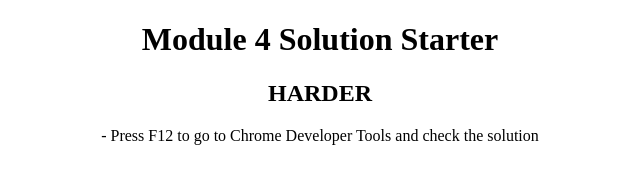
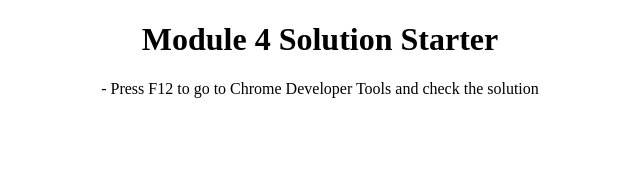
Before and after one commit to vikash-333/coursera-test, a plain HTML site: page module4-solution/index.html in a window 1280 px wide. Shown: the whole page, without its empty margins (320-960 px from the left). Drawn offline with Linux system fonts and the light colour scheme.

Commit message:
few changes to the folder structure

```diff
--- a/module4-solution/assignment4-solution-starter/harder/index.html
+++ b/module4-solution/index.html
@@ -12,7 +12,6 @@
 </head>
 <body>
   <h1><center>Module 4 Solution Starter</center></h1>
-  <h2> <center> HARDER</center> </h2>
-  	<p><center>- Press F12 to go to Chrome Developer Tools and check the solution</center></p>
+   	<p><center>- Press F12 to go to Chrome Developer Tools and check the solution</center></p>
 </body>
 </html>
```
Also changed, not shown: module4-solution/SpeakGoodBye.js (renamed from module4-solution/assignment4-solution-starter/harder/SpeakGoodBye.js), module4-solution/SpeakHello.js (renamed from module4-solution/assignment4-solution-starter/harder/SpeakHello.js), module4-solution/assignment4-solution-starter/README-FIRST.txt (deleted), module4-solution/script.js (renamed from module4-solution/assignment4-solution-starter/harder/script.js).
